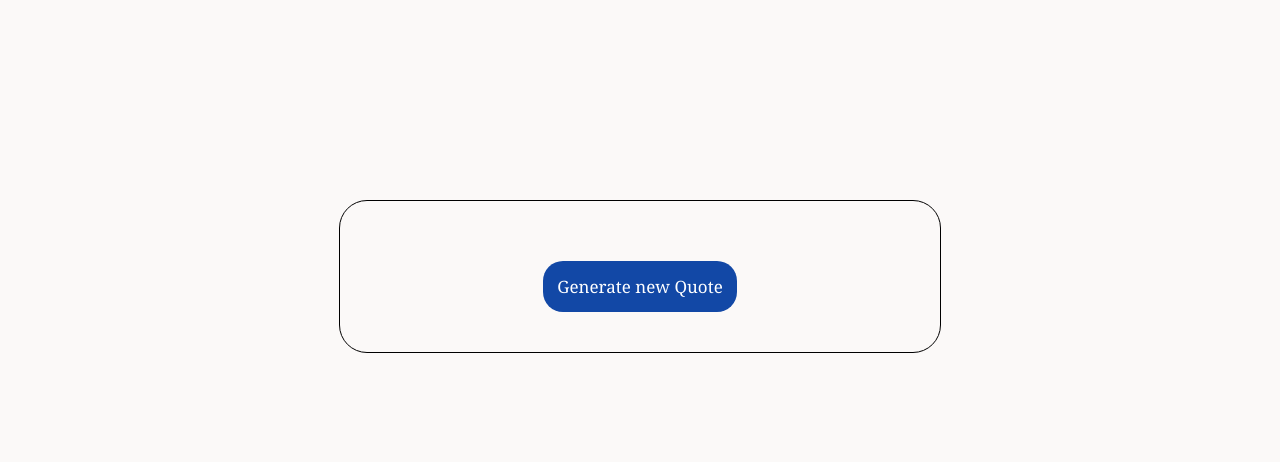
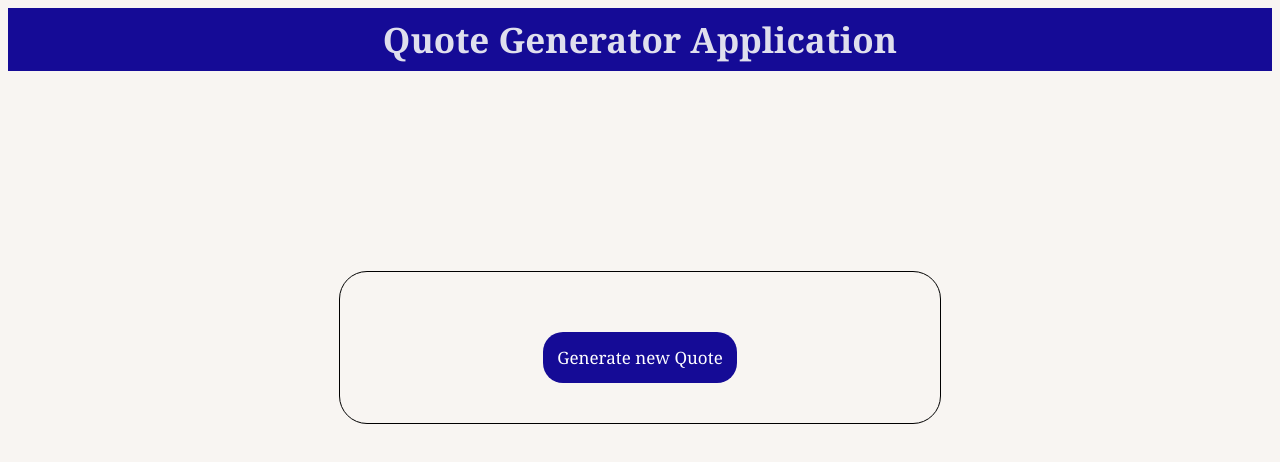
Before and after one commit to Smrita-Das/Quote-Generator, a plain HTML site: page index.html in a window 1280 px wide. Drawn offline with Linux system fonts and the light colour scheme; no server answers.

Commit message:
Adding heading

```diff
--- a/index.html
+++ b/index.html
@@ -7,6 +7,7 @@
     <link rel="stylesheet" href="style.css">
 </head>
 <body>
+    <h1>Quote Generator Application</h1>
     <div class="box">
 <div class="quoteBox">
 <p id="quote"></p>
--- a/style.css
+++ b/style.css
@@ -1,5 +1,15 @@
+h1{
+    text-align: center;
+    font-family: Cambria, Cochin, Georgia, Times, 'Times New Roman', serif;
+    color: rgba(240, 241, 244, 0.924);
+    font-size: 35px;
+    background-color: rgba(15, 5, 148, 0.973);
+    margin-top: 0;
+    padding: 8px;
+}
+
 body{
-    background-color: rgba(240, 234, 227, 0.249);
+    background-color: rgba(240, 234, 227, 0.456);
 }
 .quoteBox{
     width: 400px;
@@ -9,7 +19,7 @@ body{
     text-align: center;
 }
 button{
-   background-color: rgb(18, 72, 166);
+   background-color: rgba(15, 5, 148, 0.973);
    color: white;
    padding: 14px;
    border: none;
```
